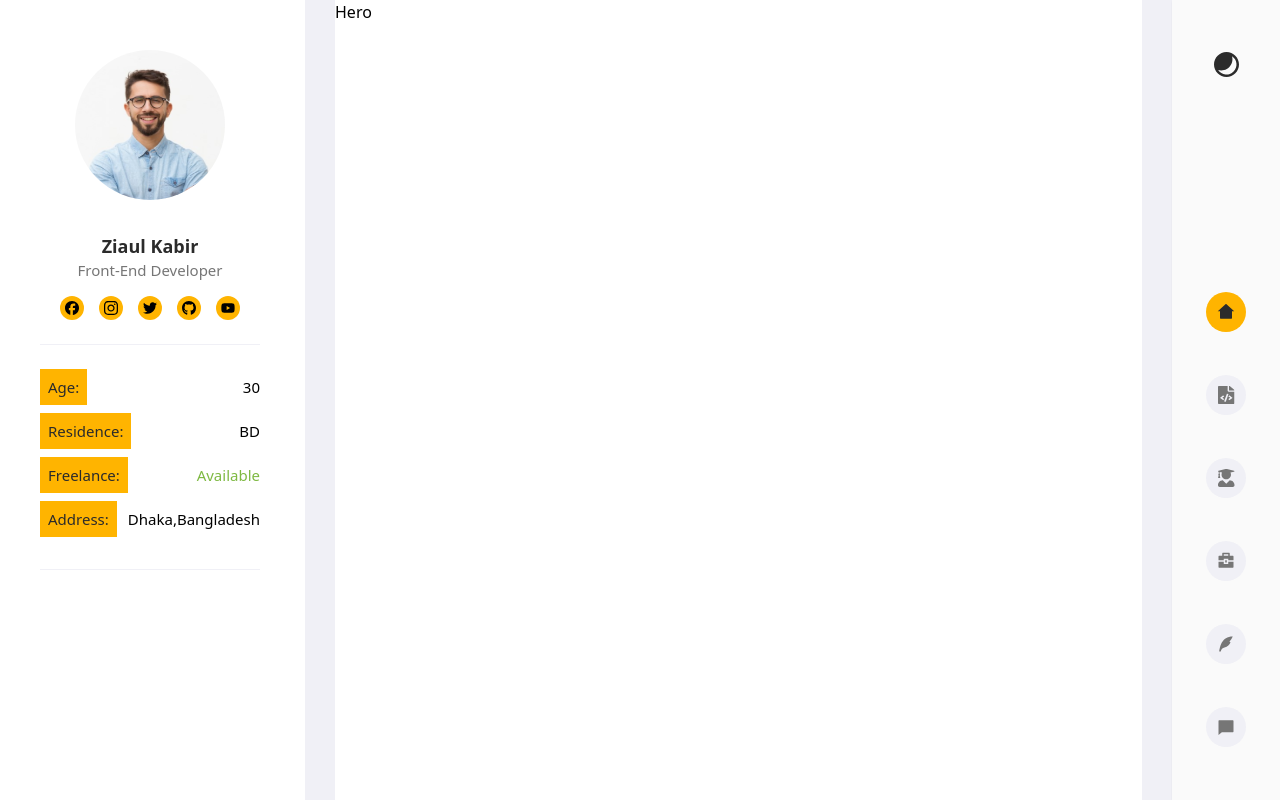
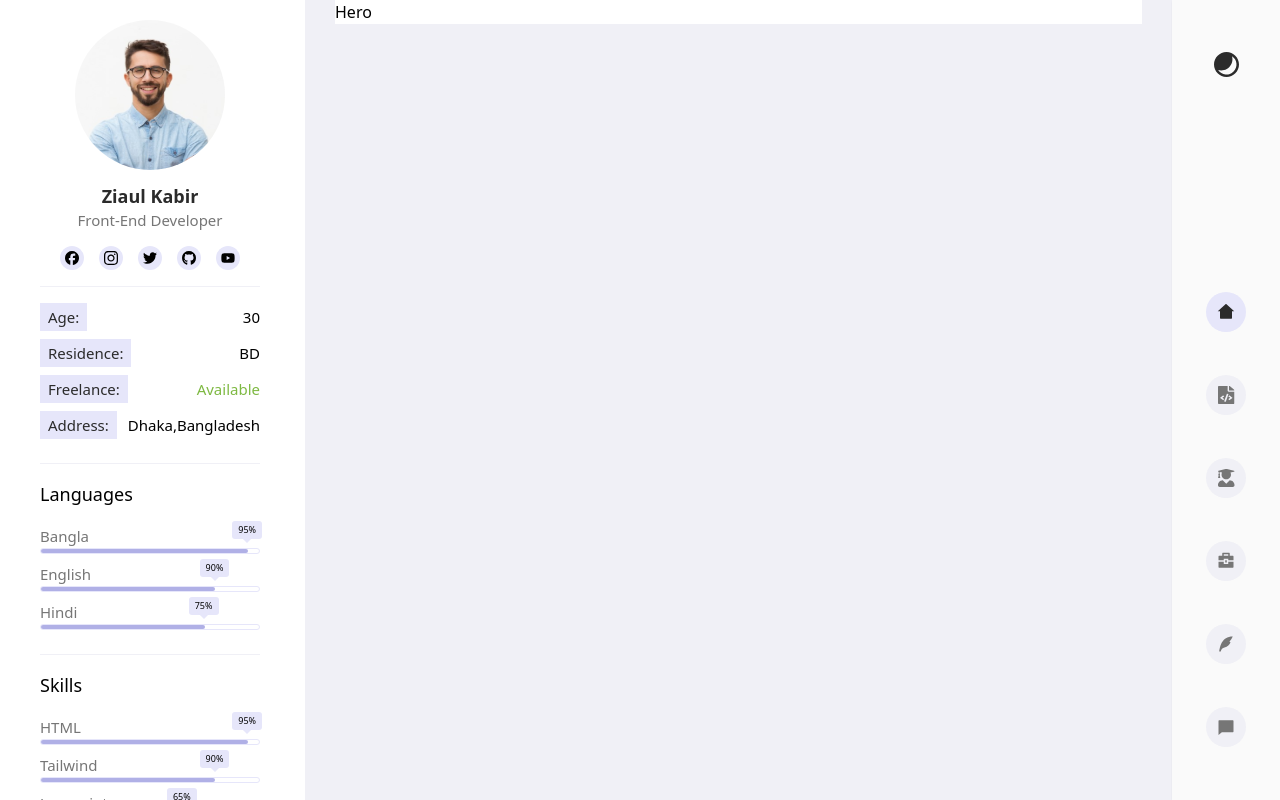
Before and after one commit to zkrana/portfolio, a Next.js app: page / in a window 1280 px wide. Built offline with nearby package versions, Linux system fonts and the light colour scheme.

Commit message:
Left Sidebar implemented

```diff
--- a/app/globals.css
+++ b/app/globals.css
@@ -6,5 +6,83 @@
     .leftSocial{
         @apply w-6 h-6 transition-all hover:bg-bg/50 rounded-full bg-bg flex justify-center items-center p-1 cursor-pointer hover:transform  hover:scale-[1.1];
     }
+    .skill-box{
+        @apply mb-[8px];
+    }
+    .skill-bar{
+        @apply w-[220px] h-[6px] border border-[#E6E6FA] rounded-full;
+    }
+    .bar-title{
+        @apply text-[15px] leading-5 text-[#767676];
+    }
+    .skill-per{
+        position: relative;
+        bottom: 0;
+        display: block;
+        height: 100%;
+        width: 95%;
+        border-radius: 6px;
+        background: #B0B0E6;
+        animation: progress 0.4s ease-in-out forwards;
+        opacity: 0;
+    }
+    .skill-per.english {
+        width: 80%;
+        animation-delay: 0.1s;
+    }
 
+    .skill-per.hindi{
+        width: 60%;
+        animation-delay: 0.2s;
+    }
+    .skill-per.hindi{
+        width: 75%;
+        animation-delay: 0.2s;
+    }
+    .skill-per.js{
+        width: 65%;
+        animation-delay: 0.2s;
+    }
+    .skill-per.react{
+        width: 45%;
+        animation-delay: 0.2s;
+    }
+    .skill-per.next{
+        width: 35%;
+        animation-delay: 0.2s;
+    }
+    .skill-per .tooltip{
+        position: absolute;
+        right: -14px;
+        top: -28px;
+        font-size: 9px;
+        font-weight: 500;
+        color: #000;
+        padding: 2px 6px;
+        border-radius: 3px;
+        background: #E6E6FA;
+        z-index: 1;
+    }
+    .tooltip::before {
+        content: '';
+        position: absolute;
+        left: 50%;
+        bottom: -2px;
+        height: 10px;
+        width: 10px;
+        z-index: -1;
+        background-color: #E6E6FA;
+        transform: translateX(-50%) rotate(45deg);
+    }
+
+    @keyframes progress {
+        0% {
+            width: 0;
+            opacity: 1;
+        }
+
+        100% {
+            opacity: 1;
+        }
+    }
 }
--- a/app/page.tsx
+++ b/app/page.tsx
@@ -1,11 +1,11 @@
 import Image from 'next/image'
-import LeftSideBar from '@/components/LeftSidebar/LeftSideBar'
+import LeftSideBar from '@/components/leftsidebar/LeftSideBar'
 import Hero from '@/components/Hero'
-import RightSidebar from '@/components/RightSidebar/RightSidebar'
+import RightSidebar from '@/components/rightsidebar/RightSidebar'
 
 export default function Home() {
   return (
-    <div className='w-full flex gap-[30px] justify-between h-screen'>
+    <div className='w-full flex gap-[30px] justify-between h-ful'>
       <LeftSideBar />
       <Hero />
       <RightSidebar />
--- a/components/LeftSidebar/Availability.jsx
+++ b/components/LeftSidebar/Availability.jsx
@@ -2,22 +2,22 @@ import React from 'react'
 
 export default function Availability() {
   return (
-    <div className=' border-b border-[#F0F0F6] pb-6 mt-6'>
+    <div className=' border-b border-[#F0F0F6] pb-4 mt-4'>
         <ul>
             <li className='flex justify-between items-center text-[15px] leading-7 capitalize mb-2'>
-                <span className='bg-bg text-text px-2 py-1'> Age: </span>
+                <span className='bg-bg text-text px-2'> Age: </span>
                 <span> 30 </span>
             </li>
             <li className='flex justify-between items-center text-[15px] leading-7 capitalize mb-2'>
-                <span className='bg-bg text-text px-2 py-1'> Residence: </span>
+                <span className='bg-bg text-text px-2'> Residence: </span>
                 <span> BD </span>
             </li>
             <li className='flex justify-between items-center text-[15px] leading-7 capitalize mb-2'>
-                <span className='bg-bg text-text px-2 py-1'> Freelance: </span>
+                <span className='bg-bg text-text px-2'> Freelance: </span>
                 <span className='text-[#7EB942]'> Available </span>
             </li>
             <li className='flex justify-between items-center text-[15px] leading-7 capitalize mb-2'>
-                <span className='bg-bg text-text px-2 py-1'> Address: </span>
+                <span className='bg-bg text-text px-2'> Address: </span>
                 <span> Dhaka,Bangladesh </span>
             </li>
         </ul>
--- /dev/null
+++ b/components/LeftSidebar/DownlodCV.jsx
@@ -0,0 +1,26 @@
+import React from 'react';
+
+export default function DownloadCV() {
+  return (
+    <div className='w-[220px] mt-6'>
+      <button
+        type='button'
+        className='mx-auto text-center bg-[#B0B0E6] flex justify-center items-center gap-3 px-[39.5px] py-[10px]'
+        download
+        aria-label='Download CV'
+      >
+        <span>Download </span>
+        <svg width="14" height="17" viewBox="0 0 14 17" fill="none" xmlns="http://www.w3.org/2000/svg">
+            <g clip-path="url(#clip0_2_6732)">
+                <path d="M2.33317 12.9523H11.6665V8.28564H12.8332V13.619C12.8332 13.7958 12.7717 13.9654 12.6623 14.0904C12.5529 14.2154 12.4045 14.2856 12.2498 14.2856H1.74984C1.59513 14.2856 1.44675 14.2154 1.33736 14.0904C1.22796 13.9654 1.1665 13.7958 1.1665 13.619V8.28564H2.33317V12.9523ZM8.1665 6.28564H11.0832L6.99984 10.9523L2.9165 6.28564H5.83317V2.28564H8.1665V6.28564Z" fill="#2B2B2B"/>
+            </g>
+            <defs>
+                <clipPath id="clip0_2_6732">
+                <rect width="14" height="16" fill="white" transform="translate(0 0.285645)"/>
+                </clipPath>
+            </defs>
+        </svg>
+      </button>
+    </div>
+  );
+}
--- /dev/null
+++ b/components/LeftSidebar/ExtraSkill.jsx
@@ -0,0 +1,55 @@
+import React from 'react'
+
+export default function ExtraSkill() {
+  return (
+    <div className='w-[220px] border-b border-[#F0F0F6] pb-4'>
+        <h4 className='text-lg font-medium pt-4'> Extra Skills </h4>
+        <div className='mt-4'>
+            <ul className='flex gap-[5px] flex-col'>
+                <li className='flex items-center gap-[15px]'>
+                    <svg width="15" height="15" viewBox="0 0 15 15" fill="none" xmlns="http://www.w3.org/2000/svg">
+                        <rect x="0.5" y="0.5" width="9" height="9" stroke="#B0B0E6"/>
+                        <rect x="5.5" y="5.5" width="9" height="9" stroke="#B0B0E6"/>
+                    </svg>
+                    <span className='text-[15px] leading-5 text-[#767676]'> Domain, Hosting </span>
+                </li>
+                <li className='flex items-center gap-[15px]'>
+                    <svg width="15" height="15" viewBox="0 0 15 15" fill="none" xmlns="http://www.w3.org/2000/svg">
+                        <rect x="0.5" y="0.5" width="9" height="9" stroke="#B0B0E6"/>
+                        <rect x="5.5" y="5.5" width="9" height="9" stroke="#B0B0E6"/>
+                    </svg>
+                    <span className='text-[15px] leading-5 text-[#767676]'> PHP & My-SQL </span>
+                </li>
+                <li className='flex items-center gap-[15px]'>
+                    <svg width="15" height="15" viewBox="0 0 15 15" fill="none" xmlns="http://www.w3.org/2000/svg">
+                        <rect x="0.5" y="0.5" width="9" height="9" stroke="#B0B0E6"/>
+                        <rect x="5.5" y="5.5" width="9" height="9" stroke="#B0B0E6"/>
+                    </svg>
+                    <span className='text-[15px] leading-5 text-[#767676]'> WordPress Customizaion </span>
+                </li>
+                <li className='flex items-center gap-[15px]'>
+                    <svg width="15" height="15" viewBox="0 0 15 15" fill="none" xmlns="http://www.w3.org/2000/svg">
+                        <rect x="0.5" y="0.5" width="9" height="9" stroke="#B0B0E6"/>
+                        <rect x="5.5" y="5.5" width="9" height="9" stroke="#B0B0E6"/>
+                    </svg>
+                    <span className='text-[15px] leading-5 text-[#767676]'> Github, Gitlab </span>
+                </li>
+                <li className='flex items-center gap-[15px]'>
+                    <svg width="15" height="15" viewBox="0 0 15 15" fill="none" xmlns="http://www.w3.org/2000/svg">
+                        <rect x="0.5" y="0.5" width="9" height="9" stroke="#B0B0E6"/>
+                        <rect x="5.5" y="5.5" width="9" height="9" stroke="#B0B0E6"/>
+                    </svg>
+                    <span className='text-[15px] leading-5 text-[#767676]'> Adobe XD, Figma </span>
+                </li>
+                <li className='flex items-center gap-[15px]'>
+                    <svg width="15" height="15" viewBox="0 0 15 15" fill="none" xmlns="http://www.w3.org/2000/svg">
+                        <rect x="0.5" y="0.5" width="9" height="9" stroke="#B0B0E6"/>
+                        <rect x="5.5" y="5.5" width="9" height="9" stroke="#B0B0E6"/>
+                    </svg>
+                    <span className='text-[15px] leading-5 text-[#767676]'> Photoshop, Illustrator </span>
+                </li>
+            </ul>
+        </div>
+    </div>
+  )
+}
--- a/components/LeftSidebar/LeftSideBar.jsx
+++ b/components/LeftSidebar/LeftSideBar.jsx
@@ -1,11 +1,17 @@
 import PersonalIntro from './PersonalIntro'
 import Availability from './Availability'
+import Skillbar from './skill/Skillbar'
+import ExtraSkill from './ExtraSkill'
+import Download from './DownlodCV'
 
 export default function MyComponent() {
   return (
-    <div className='h-screen pl-[40px] pr-[45px] pt-[50px] bg-white w-[305px] flex-shrink-0 fixed left-0 top-0'>
+    <div className='h-screen pl-[40px] pr-[45px] pb-5 pt-[20px] bg-white w-[305px] flex-shrink-0 fixed left-0 top-0 overflow-x-scroll'>
       <PersonalIntro />
       <Availability />
+      <Skillbar />
+      <ExtraSkill />
+      <Download />
     </div>
   );
 }
--- a/components/LeftSidebar/PersonalIntro.jsx
+++ b/components/LeftSidebar/PersonalIntro.jsx
@@ -5,16 +5,16 @@ import { faFacebook, faInstagram, faTwitter, faGithub, faYoutube } from '@fortaw
 
 export default function PersonalIntro() {
   return (
-        <div className=' border-b border-[#F0F0F6] pb-6'>
+        <div className=' border-b border-[#F0F0F6] pb-4'>
             <div>
                 <Image src={pImage} alt='Portfolio Image' className='mx-auto' />
-                <span className='block text-center text-lg text-text font-semibold capitalize mt-8'> Ziaul Kabir </span>
+                <span className='block text-center text-lg text-text font-semibold capitalize mt-3'> Ziaul Kabir </span>
                 <span className='block text-center text-[15px] leading-5 text-sub-head capitalize'> Front-end Developer </span>
             </div>
 
             <div className="social-media flex justify-center gap-[15px] mt-4">
                 <a href="#" className='leftSocial'>
-                    <FontAwesomeIcon icon={faFacebook} width={14} height={14} />
+                    <FontAwesomeIcon icon={faFacebook} width={14} height={14} className='text-teal' />
                 </a>
                 <a href="#" className='leftSocial'>
                     <FontAwesomeIcon icon={faInstagram} width={14} height={14} />
--- /dev/null
+++ b/components/LeftSidebar/skill/Languages.jsx
@@ -0,0 +1,21 @@
+import React from 'react';
+
+export default function Languages({ languages }) {
+  return (
+    <div className=' border-b border-[#F0F0F6] pb-4 mt-4'>
+      <h4 className='text-lg font-medium'> Languages </h4>
+      <div className='pt-4'>
+        {languages.map((language) => (
+          <div key={language.name} className="skill-box">
+            <span className='bar-title'>{language.name}</span>
+            <div className="skill-bar">
+              <span className={`skill-per ${language.className}`}>
+                <span className='tooltip'>{language.percentage}</span>
+              </span>
+            </div>
+          </div>
+        ))}
+      </div>
+    </div>
+  );
+}
--- /dev/null
+++ b/components/LeftSidebar/skill/Skillbar.jsx
@@ -0,0 +1,26 @@
+import React from 'react';
+import LanguageComponent from './Languages';
+import SkillComponent from './Skills';
+
+export default function App() {
+  const languagesData = [
+    { name: 'Bangla', className: 'bangla', percentage: '95%' },
+    { name: 'English', className: 'english', percentage: '90%' },
+    { name: 'Hindi', className: 'hindi', percentage: '75%' },
+  ];
+
+  const skillsData = [
+    { name: 'HTML', className: 'bangla', percentage: '95%' },
+    { name: 'Tailwind', className: 'english', percentage: '90%' },
+    { name: 'Javascript', className: 'js', percentage: '65%' },
+    { name: 'React', className: 'react', percentage: '45%' },
+    { name: 'NEXT JS', className: 'next', percentage: '35%' }
+  ];
+
+  return (
+    <div>
+      <LanguageComponent languages={languagesData} />
+      <SkillComponent skills={skillsData} />
+    </div>
+  );
+}
--- /dev/null
+++ b/components/LeftSidebar/skill/Skills.jsx
@@ -0,0 +1,21 @@
+import React from 'react';
+
+export default function Skills({ skills }) {
+  return (
+    <div className=' border-b border-[#F0F0F6] pb-4 mt-4'>
+      <h4 className='text-lg font-medium'> Skills </h4>
+      <div className='pt-4'>
+        {skills.map((skill) => (
+          <div key={skill.name} className="skill-box">
+            <span className='bar-title'>{skill.name}</span>
+            <div className="skill-bar">
+              <span className={`skill-per ${skill.className}`}>
+                <span className='tooltip'>{skill.percentage}</span>
+              </span>
+            </div>
+          </div>
+        ))}
+      </div>
+    </div>
+  );
+}
--- a/components/RightSidebar/RightSidebar.jsx
+++ b/components/RightSidebar/RightSidebar.jsx
@@ -3,7 +3,7 @@ import React from 'react'
 export default function
 () {
   return (
-    <div className='flex-shrink-0 h-screen w-[108px] bg-[#FAFAFA] shadow-sm px-[39px] pt-[50px] fixed right-0 top-0'>
+    <div className='flex-shrink-0 h-full w-[108px] bg-[#FAFAFA] shadow-sm px-[39px] pt-[50px] fixed right-0 top-0'>
         <div id='dark-mode' className='cursor-pointer flex justify-center items-center'>
             <svg width="30" height="30" viewBox="0 0 30 30" fill="none" xmlns="http://www.w3.org/2000/svg">
                 <g clip-path="url(#clip0_2_6707)">
--- a/tailwind.config.js
+++ b/tailwind.config.js
@@ -11,7 +11,7 @@ module.exports = {
   theme: {
     extend: {
       backgroundColor:{
-        bg:'#FFB400'
+        bg:'#E6E6FA'
       },
       colors:{
         text: '#2B2B2B',
```
